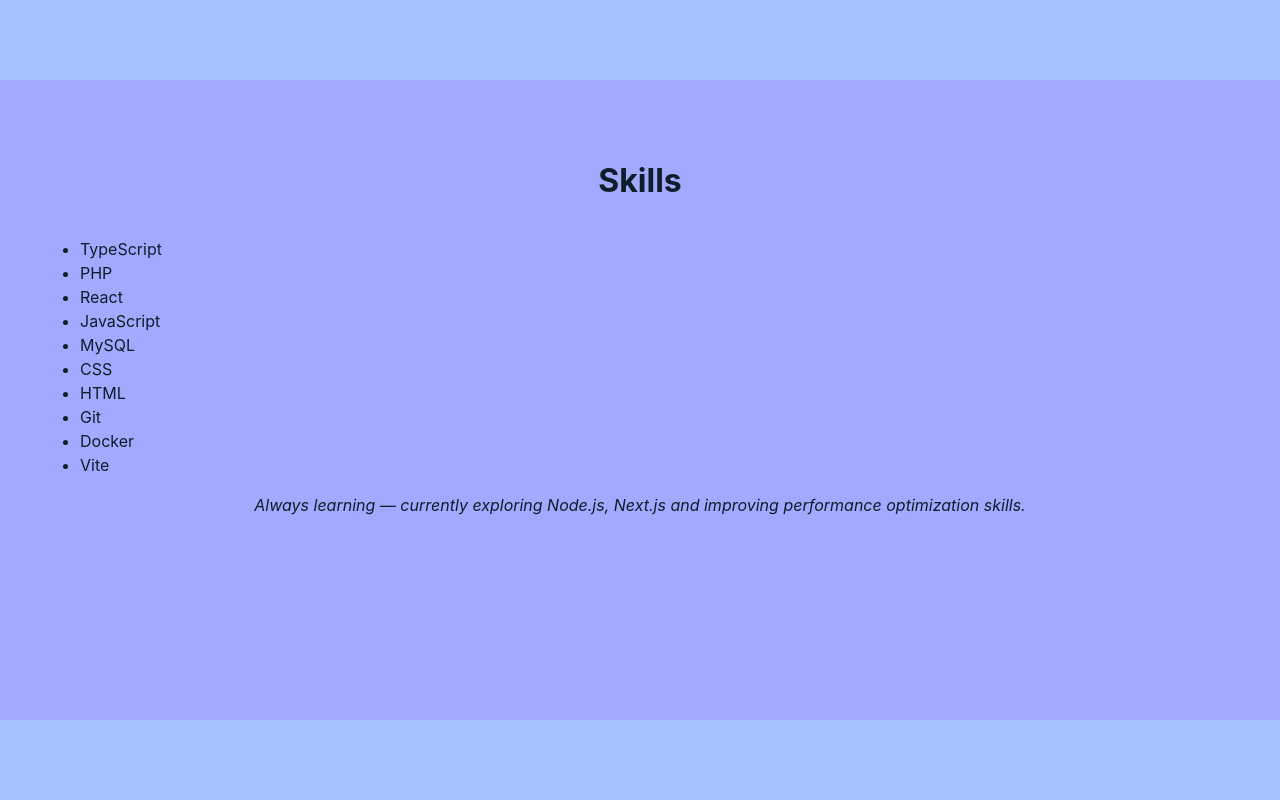
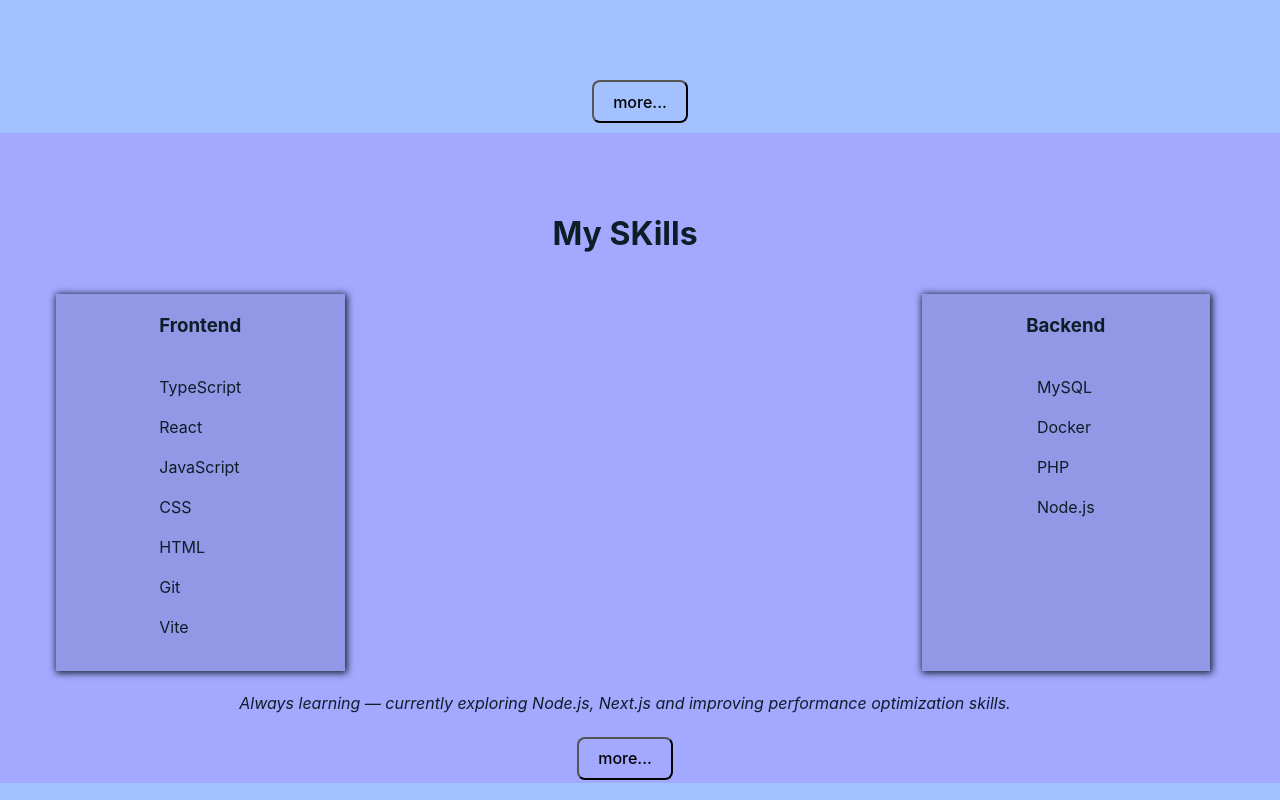
Before and after one commit to NarLau/portfolio, a React (Vite) app in the folder onepage/: page / in a window 1280 px wide. Shown: the part 1360-2160 px from the top of the page. Built offline with nearby package versions, Linux system fonts and the light colour scheme.

Commit message:
added design on skills, TODO update skillset, add section "my midset"?

```diff
--- a/onepage/src/components/Sections/About.tsx
+++ b/onepage/src/components/Sections/About.tsx
@@ -1,8 +1,16 @@
 import "../../styles/Section.css"
 
+export const About = () => {
 
-export const About = () => {
+    const handleScroll = () => {
+        const skillsSection = document.getElementById("skills");
+        if (skillsSection) {
+            skillsSection.scrollIntoView({ behavior: "smooth" });
+        }
+    }
+
     return(
+        <div>
         <div className="container">
             <div className="aboutImg"></div>
             <div className="information">
@@ -13,6 +21,8 @@ export const About = () => {
                 <br></br>
                 <p>Collaboration is a big part of how I work. I listen, ask questions, and care about understanding your goals so I can help bring them to life in a way that makes sense for your business. If you're looking for someone thoughtful, reliable, and hands-on, I'm ready to jump in.</p>
             </div>
-        </div>
+            </div>
+            <button className="skillBTN" onClick={handleScroll}>more...</button>
+      </div>
     )
 }
--- a/onepage/src/components/Sections/LIA.tsx
+++ b/onepage/src/components/Sections/LIA.tsx
@@ -1,7 +1,6 @@
 import "../../styles/Section.css"
+export const LIA = () => {
 
-
-export const LIA = () => {
     return(
         <div className="container">
             <h2>LOOKING FOR INTERNSHIP FALL 2025</h2>
--- a/onepage/src/components/Sections/Skills.tsx
+++ b/onepage/src/components/Sections/Skills.tsx
@@ -1,20 +1,39 @@
 export const Skills = () => {
+  const handleScroll = () => {
+    const liaSection = document.getElementById("lia");
+    if (liaSection) {
+        liaSection.scrollIntoView({ behavior: "smooth" });
+    }
+}
     return (
       <div className="container">
-         <h2>Skills</h2>
-  <ul className="skills-grid">
+          <h2>My SKills</h2>
+        <div className="all-skills">
+         <div className="frontend-skills">
+          <h3>Frontend</h3>
+  <ul>
     <li>TypeScript</li>
-    <li>PHP</li>
     <li>React</li>
     <li>JavaScript</li>
-    <li>MySQL</li>
     <li>CSS</li>
     <li>HTML</li>
     <li>Git</li>
-    <li>Docker</li>
     <li>Vite</li>
   </ul>
+  </div>
+  <div className="backend-skills">
+    <h3>Backend</h3>
+  <ul>
+    <li>MySQL</li>
+    <li>Docker</li>
+    <li>PHP</li>
+    <li>Node.js</li>
+    </ul>
+    </div>
+    </div>
   <p className="SKillSetEnd"><i>Always learning — currently exploring Node.js, Next.js and improving performance optimization skills.</i></p>
+  <button className="liaBTN" onClick={handleScroll}>more...</button>
+
       </div>
     );
   };
--- a/onepage/src/index.css
+++ b/onepage/src/index.css
@@ -29,7 +29,9 @@ body {
   min-height: 100vh;
 }
 
-
+ul {
+  list-style: none;
+}
 button {
   border-radius: 8px;
 
--- a/onepage/src/styles/Layout.css
+++ b/onepage/src/styles/Layout.css
@@ -19,6 +19,7 @@ main>section:not(#hero) {
 section {
   width: 100%;
   height: 100%;
+  padding-bottom: 10px;
 }
  main>section.even{
     background-color: #2d2d58 !important;;
@@ -41,6 +42,8 @@ main>section.odd {
   box-shadow: 2px 2px 5px rgba(0, 0, 0, 0.3);
   border: none;
 }
+
+
 .fot {
   position: absolute;
   width: 100%;
@@ -67,6 +70,9 @@ main>section.odd {
 .linkedIn {
   background-image: url("../assets/linkedinBlue.svg");
 }
+.skillBTN {
+  display: flex;
+  justify-self: center; }
 
 @media (prefers-color-scheme: light) {
   .github {
--- a/onepage/src/styles/Section.css
+++ b/onepage/src/styles/Section.css
@@ -48,7 +48,71 @@
     filter: brightness(2) !important;
     transform: scale(1.05);
 }
+#skills .container {
+    display: flex;
+    flex-direction: column;
+    align-items: center;
+    justify-content: space-between;
+    padding-right: 30px;
+    gap: 20px;
 
+}
+#skills ul {
+    padding-left: 0;
+}
+#skills .container .all-skills{
+    display:flex;
+    width: 100%;
+    justify-content: space-between;
+    padding-left: 1rem;
+
+}
+#skills .frontend-skills,#skills .backend-skills{
+    display: flex;
+    flex-direction: column;
+    width: 25%;
+    align-items: center;
+    background-color: #0000001a;
+    box-shadow: 1px 1px 7px 1px;
+}
+
+#skills li {
+    list-style: none;
+    padding-bottom: 1rem;
+    transition: transform 0.3s ease;
+    position: relative;
+}
+
+#skills li:hover {
+    transform: scale(1.05);
+    z-index: 2;
+}
+
+.skill-item {
+    display: flex;
+    flex-direction: row;
+    align-items: center;
+    width: 100%;
+    max-width: 500px;
+}
+
+.description {
+    display: flex;
+    z-index: 5;
+    transition: opacity 0.3s ease;
+    opacity: 0;
+    pointer-events: none;
+    padding-left: 1rem;
+}
+
+#skills li:hover .description {
+    display: block;
+    opacity: 1;
+    pointer-events: auto;
+}
+.liaBTN {
+    width: 6rem;
+}
 
 @media (max-width: 768px) {
 .container h2 {
```
